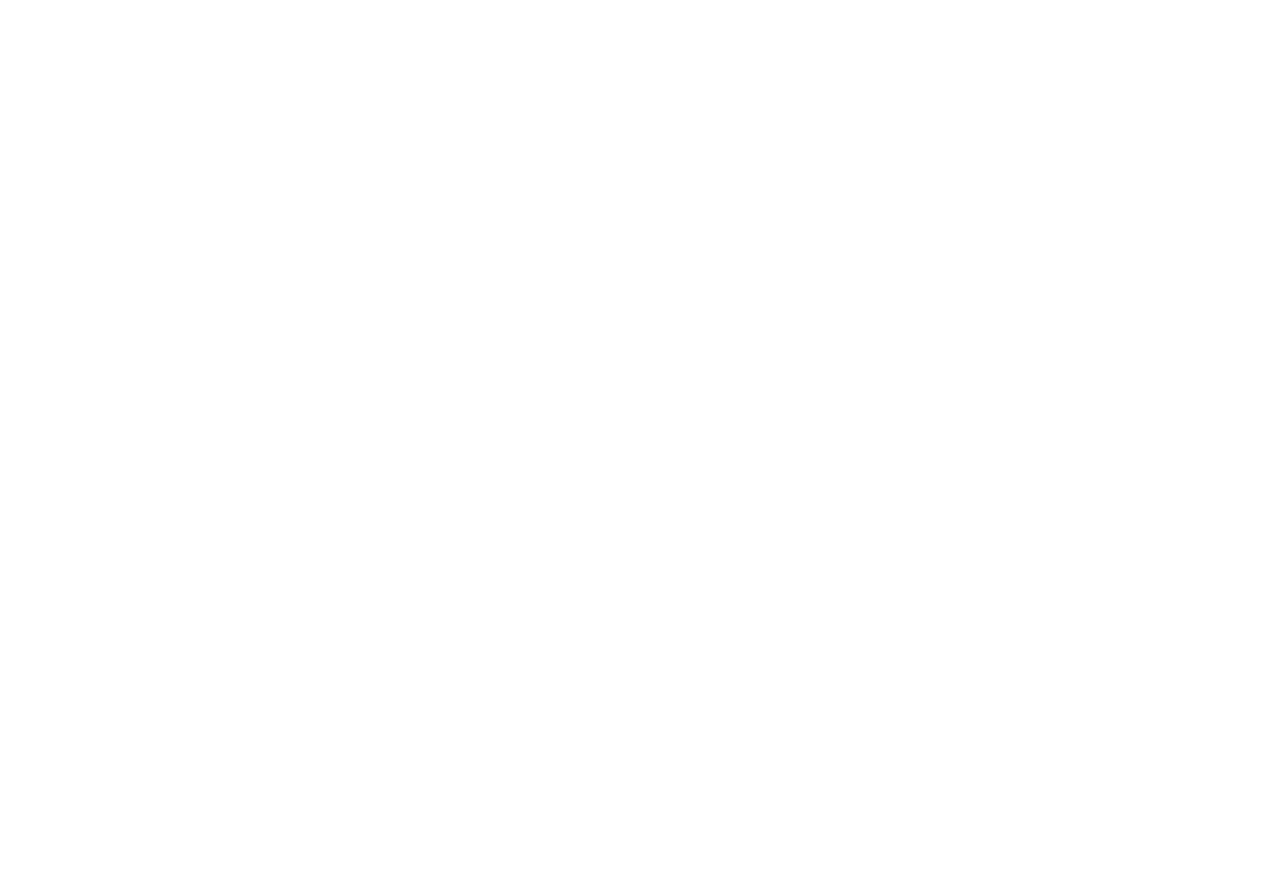
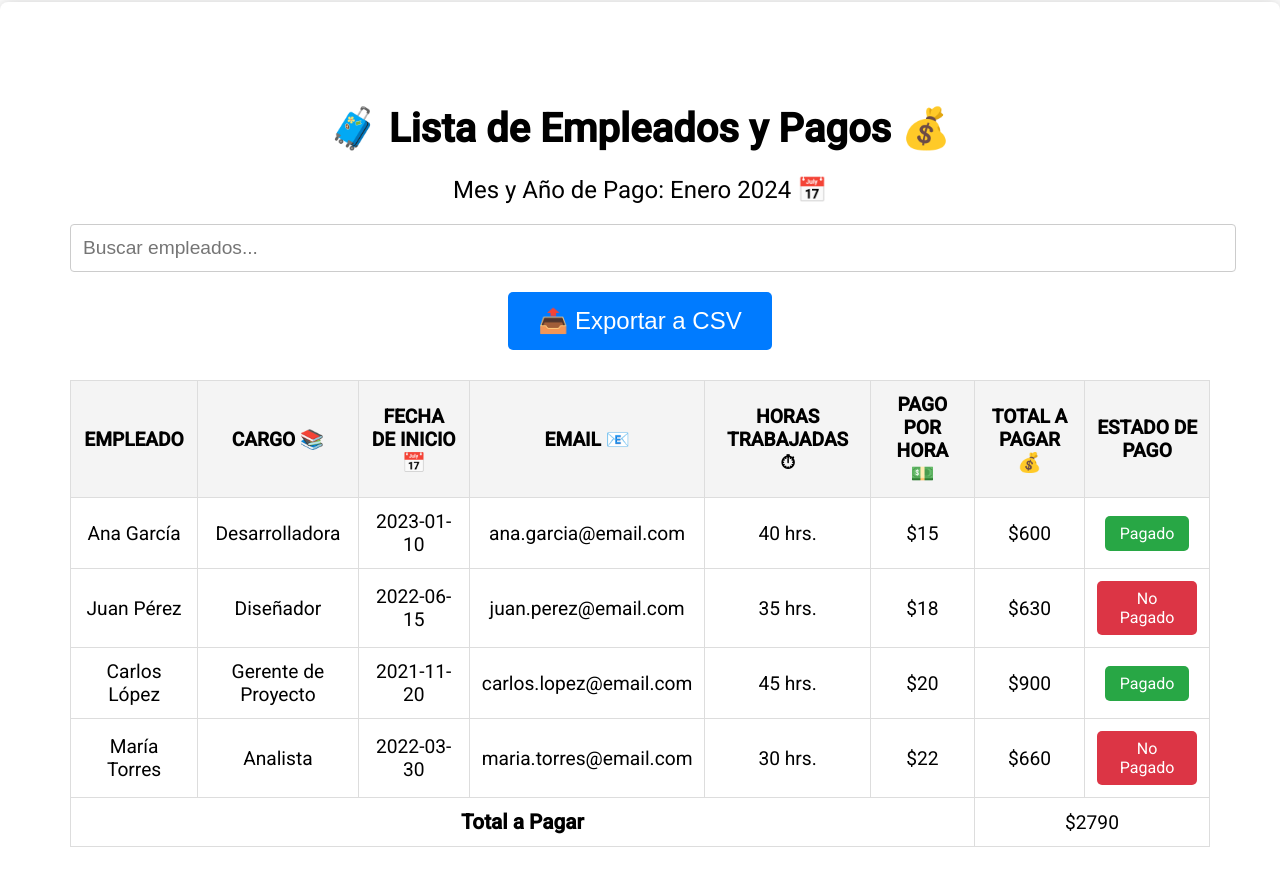
Before and after one commit to omarorlandini123/modelamiento2024-2, an Angular app: page /lista-empleados-pagos in a window 1280 px wide. Before the commit this address led to /. Shown: the top 886 px of the page. Before the commit the page ends 800 px from the top, so only its background shows below. Built offline with nearby package versions, Linux system fonts and the light colour scheme.

Commit message:
lista-empleados-pagos
Aqui le dejo la lista de empleados y sus pagos

```diff
--- a/src/app/app.routes.ts
+++ b/src/app/app.routes.ts
@@ -6,6 +6,7 @@ import { FormularioRegistroComponent } from './formulario-registro/formulario-re
 import { FormularioEnvioComponent } from './formulario-envio/formulario-envio.component';
 import { ConfirmarEnvioComponent } from './confirmar-envio/confirmar-envio.component';
 import { PagoEnvioComponent } from './pago-envio/pago-envio.component';
+import { ListaEmpleadosPagosComponent } from './lista-empleados-pagos/lista-empleados-pagos.component';
 
 
 export const routes: Routes = [
@@ -15,6 +16,8 @@ export const routes: Routes = [
   { path: 'formulario-envio', component: FormularioEnvioComponent },
   { path: 'confirmar-envio', component: ConfirmarEnvioComponent },
   { path: 'pago-envio', component: PagoEnvioComponent },
+  { path: 'lista-empleados-pagos', component: ListaEmpleadosPagosComponent },
+
 
 
 ];
--- /dev/null
+++ b/src/app/lista-empleados-pagos/lista-empleados-pagos.component.html
@@ -0,0 +1,44 @@
+<div class="container">
+    <h2>🧳 Lista de Empleados y Pagos 💰</h2>
+    <p>Mes y Año de Pago: Enero 2024 📅</p>
+    <input type="text" placeholder="Buscar empleados..." class="search-bar" />
+
+    <button class="export-btn" (click)="exportarCSV()">📤 Exportar a CSV</button>
+
+    <table class="table">
+      <thead>
+        <tr>
+          <th>EMPLEADO</th>
+          <th>CARGO 📚</th>
+          <th>FECHA DE INICIO 📅</th>
+          <th>EMAIL 📧</th>
+          <th>HORAS TRABAJADAS ⏱</th>
+          <th>PAGO POR HORA 💵</th>
+          <th>TOTAL A PAGAR 💰</th>
+          <th>ESTADO DE PAGO</th>
+        </tr>
+      </thead>
+      <tbody>
+        <tr *ngFor="let empleado of empleados">
+          <td>{{ empleado.nombre }}</td>
+          <td>{{ empleado.cargo }}</td>
+          <td>{{ empleado.fechaInicio }}</td>
+          <td>{{ empleado.email }}</td>
+          <td>{{ empleado.horasTrabajadas }} hrs.</td>
+          <td>${{ empleado.pagoPorHora }}</td>
+          <td>${{ empleado.totalPagar }}</td>
+          <td>
+            <span class="estado-pago" [class.pagado]="empleado.pagado">
+              {{ empleado.pagado ? 'Pagado' : 'No Pagado' }}
+            </span>
+          </td>
+        </tr>
+      </tbody>
+      <tfoot>
+        <tr>
+          <td colspan="6" class="total-label">Total a Pagar</td>
+          <td colspan="2">${{ totalPagar }}</td>
+        </tr>
+      </tfoot>
+    </table>
+  </div>
--- /dev/null
+++ b/src/app/lista-empleados-pagos/lista-empleados-pagos.component.scss
@@ -0,0 +1,85 @@
+.container {
+    margin:  2px auto;
+    max-width: 1400px; /* Aumenta el ancho máximo para que la página se vea más grande */
+    padding: 70px; /* Más espacio alrededor */
+    border-radius: 8px;
+    background-color: #fff;
+    box-shadow: 0 0 15px rgba(0, 0, 0, 0.2);
+  }
+
+  h2 {
+    text-align: center;
+    margin-bottom: 20px;
+    font-size: 2.5rem; /* Tamaño de fuente más grande */
+  }
+
+  p {
+    text-align: center;
+    margin-bottom: 20px;
+    font-size: 1.5rem; /* Tamaño de fuente más grande */
+  }
+
+  .search-bar {
+    display: block;
+    width: 100%;
+    padding: 12px; /* Aumenta el padding */
+    margin-bottom: 20px;
+    border: 1px solid #ccc;
+    border-radius: 4px;
+    font-size: 1.2rem; /* Tamaño de fuente más grande */
+  }
+
+  .export-btn {
+    display: block;
+    margin: 0 auto 30px;
+    background-color: #007bff;
+    color: #fff;
+    padding: 15px 30px; /* Aumenta el tamaño del botón */
+    border: none;
+    border-radius: 5px;
+    cursor: pointer;
+    font-size: 1.5rem; /* Tamaño de fuente más grande */
+  }
+
+  .export-btn:hover {
+    background-color: #0056b3;
+  }
+
+  .table {
+    width: 100%;
+    border-collapse: collapse;
+    font-size: 1.2rem; /* Tamaño de fuente más grande para la tabla */
+  }
+
+  .table th, .table td {
+    border: 1px solid #ddd;
+    padding: 12px; /* Aumenta el padding */
+    text-align: center;
+  }
+
+  .table th {
+    background-color: #f4f4f4;
+    font-weight: bold;
+  }
+
+  .estado-pago {
+    display: inline-block;
+    padding: 8px 15px; /* Aumenta el tamaño de la etiqueta */
+    border-radius: 5px;
+    color: #fff;
+    font-size: 1rem; /* Tamaño de fuente más grande */
+  }
+
+  .estado-pago.pagado {
+    background-color: #28a745;
+  }
+
+  .estado-pago:not(.pagado) {
+    background-color: #dc3545;
+  }
+
+  .total-label {
+    text-align: right;
+    font-weight: bold;
+    font-size: 1.3rem; /* Tamaño de fuente más grande */
+  }
--- /dev/null
+++ b/src/app/lista-empleados-pagos/lista-empleados-pagos.component.ts
@@ -0,0 +1,40 @@
+import { Component } from '@angular/core';
+import { NgFor } from '@angular/common';
+
+@Component({
+  selector: 'app-lista-empleados-pagos',
+  standalone: true,
+  imports: [NgFor],
+  templateUrl: './lista-empleados-pagos.component.html',
+  styleUrl: './lista-empleados-pagos.component.scss'
+})
+export class ListaEmpleadosPagosComponent {
+  empleados = [
+    { nombre: 'Ana García', cargo: 'Desarrolladora', fechaInicio: '2023-01-10', email: 'ana.garcia@email.com', horasTrabajadas: 40, pagoPorHora: 15, totalPagar: 600, pagado: true },
+    { nombre: 'Juan Pérez', cargo: 'Diseñador', fechaInicio: '2022-06-15', email: 'juan.perez@email.com', horasTrabajadas: 35, pagoPorHora: 18, totalPagar: 630, pagado: false },
+    { nombre: 'Carlos López', cargo: 'Gerente de Proyecto', fechaInicio: '2021-11-20', email: 'carlos.lopez@email.com', horasTrabajadas: 45, pagoPorHora: 20, totalPagar: 900, pagado: true },
+    { nombre: 'María Torres', cargo: 'Analista', fechaInicio: '2022-03-30', email: 'maria.torres@email.com', horasTrabajadas: 30, pagoPorHora: 22, totalPagar: 660, pagado: false }
+  ];
+
+  get totalPagar() {
+    return this.empleados.reduce((sum, empleado) => sum + empleado.totalPagar, 0);
+  }
+
+  exportarCSV() {
+    const encabezados = 'Empleado,Cargo,Fecha de Inicio,Email,Horas Trabajadas,Pago por Hora,Total a Pagar,Estado de Pago\n';
+    const filas = this.empleados.map(emp =>
+      `${emp.nombre},${emp.cargo},${emp.fechaInicio},${emp.email},${emp.horasTrabajadas} hrs.,$${emp.pagoPorHora},$${emp.totalPagar},${emp.pagado ? 'Pagado' : 'No Pagado'}`
+    ).join('\n');
+
+    const csvContenido = encabezados + filas;
+    const blob = new Blob([csvContenido], { type: 'text/csv' });
+    const url = window.URL.createObjectURL(blob);
+
+    const a = document.createElement('a');
+    a.setAttribute('href', url);
+    a.setAttribute('download', 'empleados-pagos.csv');
+    document.body.appendChild(a);
+    a.click();
+    document.body.removeChild(a);
+  }
+}
```
Also changed, not shown: 1 other file (tests, documents, lock files or other folders).
